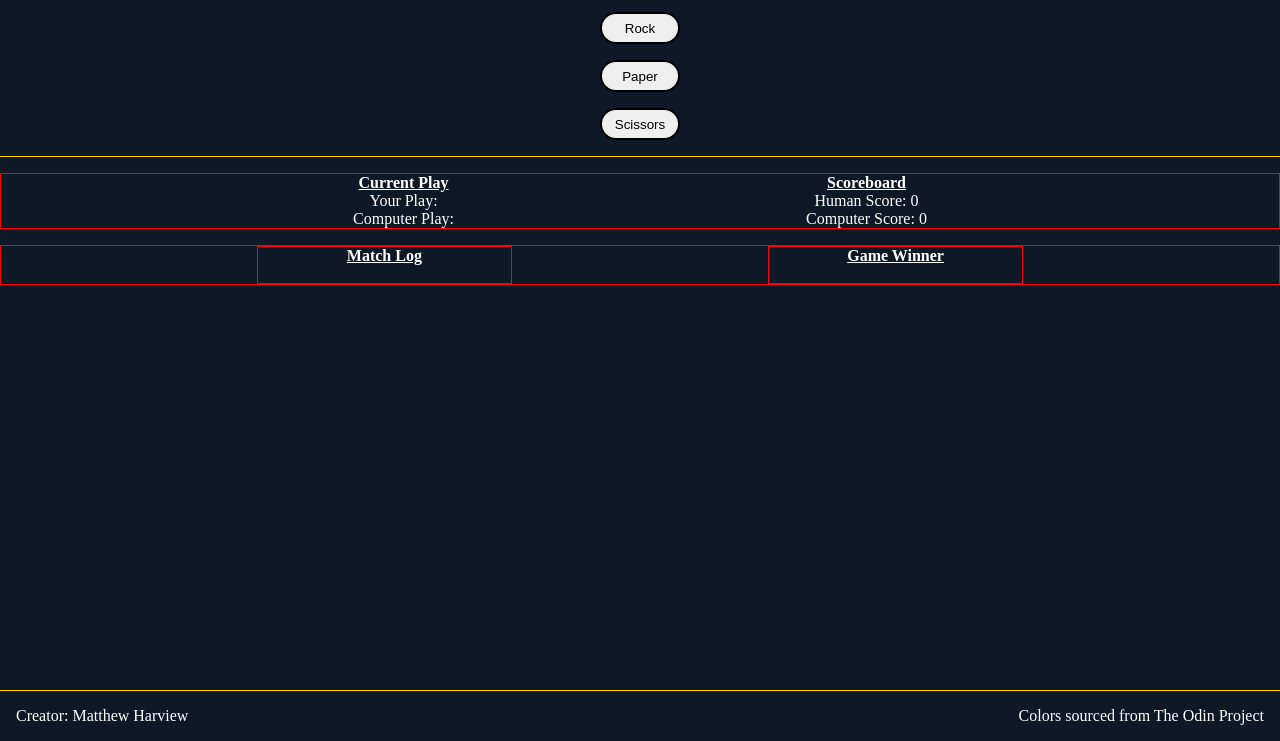
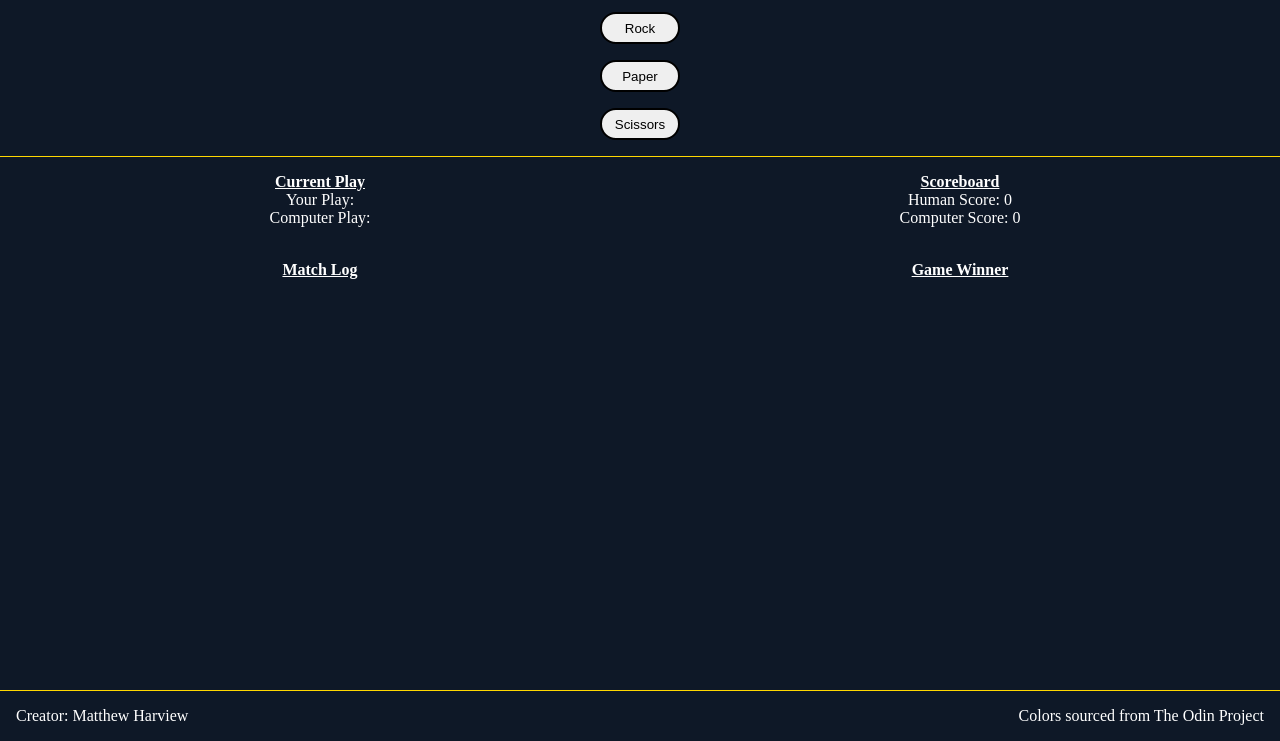
Before and after one commit to Long-Hold/odin-rock-paper-scissors, a plain HTML site: page index.html in a window 1280 px wide. Shown: the part 59-800 px from the top of the page. Drawn offline with Linux system fonts and the light colour scheme.

Commit message:
fix: Correct space sharing between live boards
All live update boards are now correctly aligned vertically
with eachother. When the Match Log and Game Winner boards are
updated via Javascript, they will no longer push eachother around.

```diff
--- a/style.css
+++ b/style.css
@@ -84,13 +84,13 @@ button:active {
     flex-flow: row nowrap;
     justify-content: space-evenly;
     text-align: center;
-    border: solid red 1px;
 }
 
-.live-status-container .result-container {
+.live-status-container .result-container,
+.live-status-container .info-container {
     max-width: 100vw;
-    flex-basis: 20%;
-    border: solid red 1px;
+    justify-content: space-evenly;
+    flex-basis: 50%;
 }
 
 /* Footer stylizations */
```
